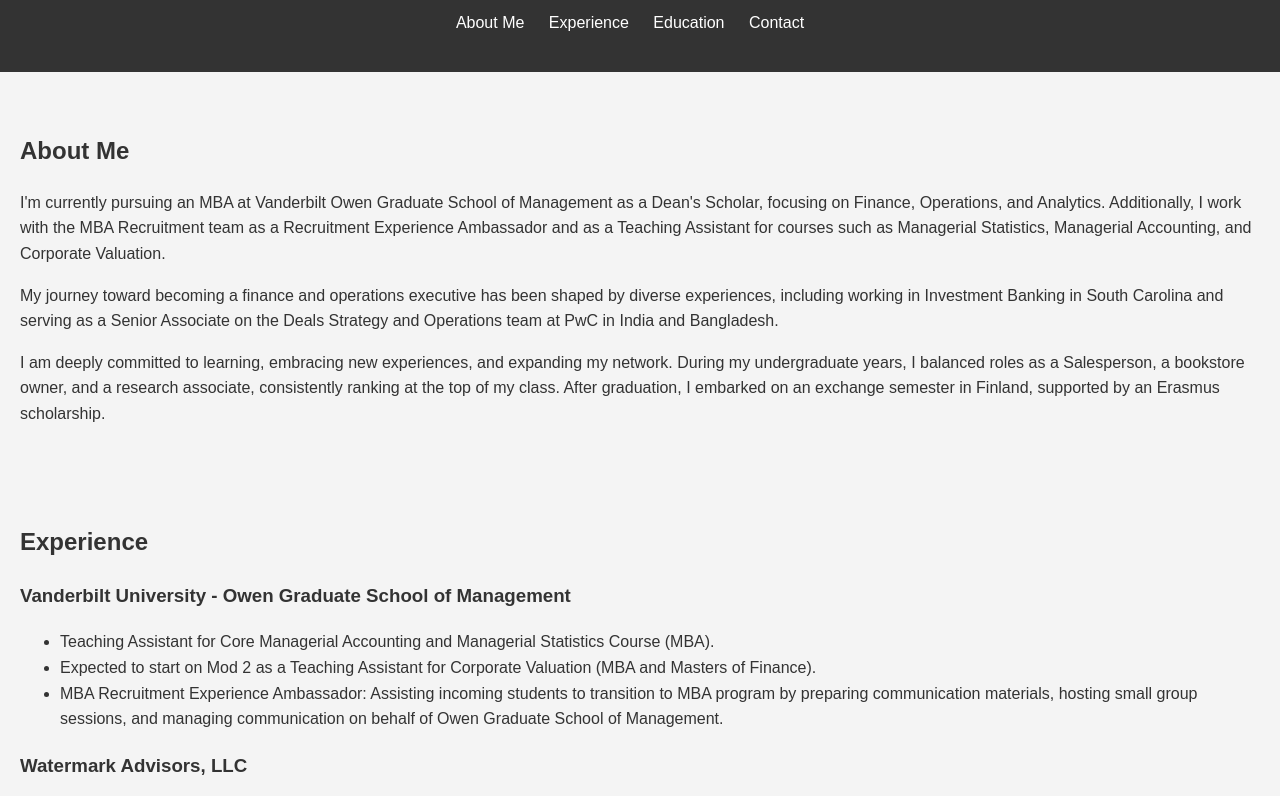
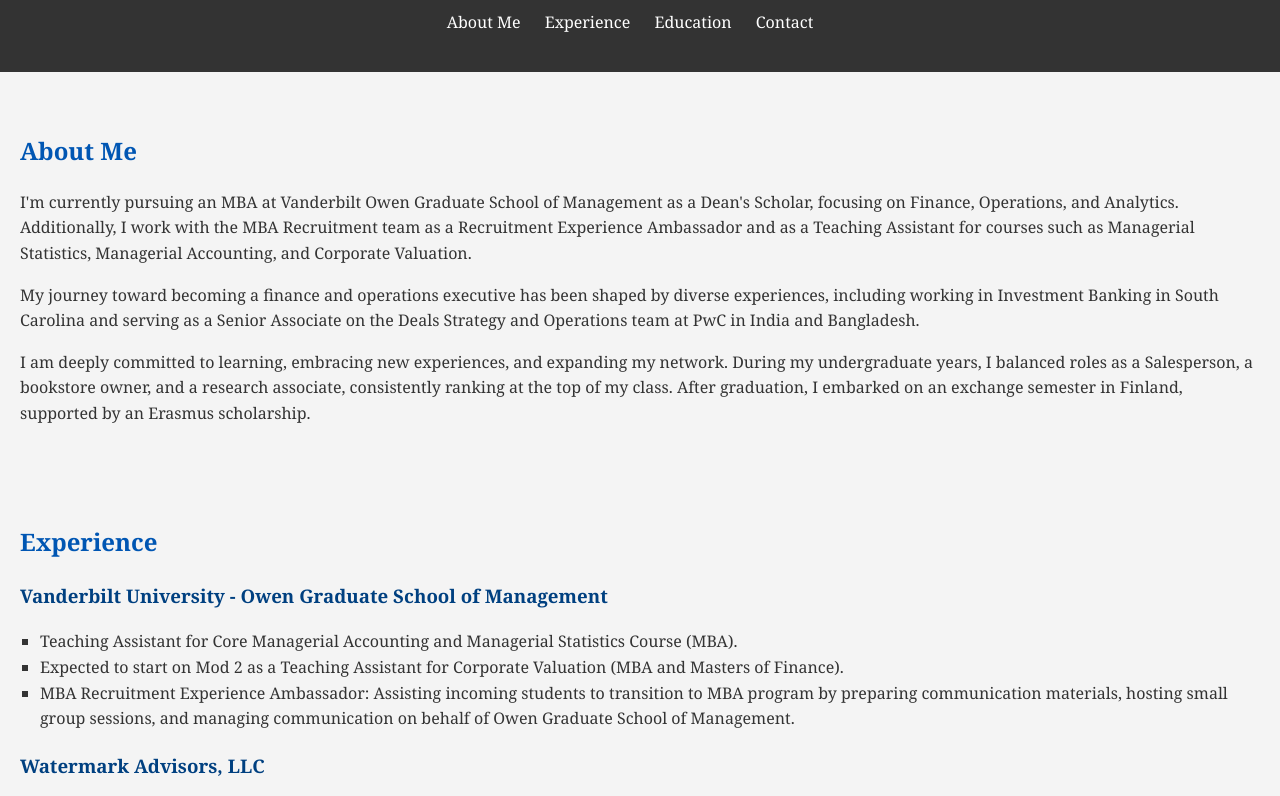
Before and after one commit to GenJam91/mohammads.github.io, a plain HTML site: page index.html in a window 1280 px wide. Shown: the part 104-900 px from the top of the page. Drawn offline with Linux system fonts and the light colour scheme.

Commit message:
style.css

```diff
--- a/style.css
+++ b/style.css
@@ -1,5 +1,5 @@
 body {
-    font-family: Arial, sans-serif;
+    font-family: Georgia, serif;
     margin: 0;
     padding: 0;
     line-height: 1.6;
@@ -28,6 +28,16 @@
     padding: 20px;
     margin: 20px 0;
 }
+section h2 {
+    color: #0056b3;
+}
+section h3 {
+    color: #004080;
+}
+ul {
+    list-style-type: square;
+    padding-left: 20px;
+}
 footer {
     background-color: #333;
     color: #fff;
```
